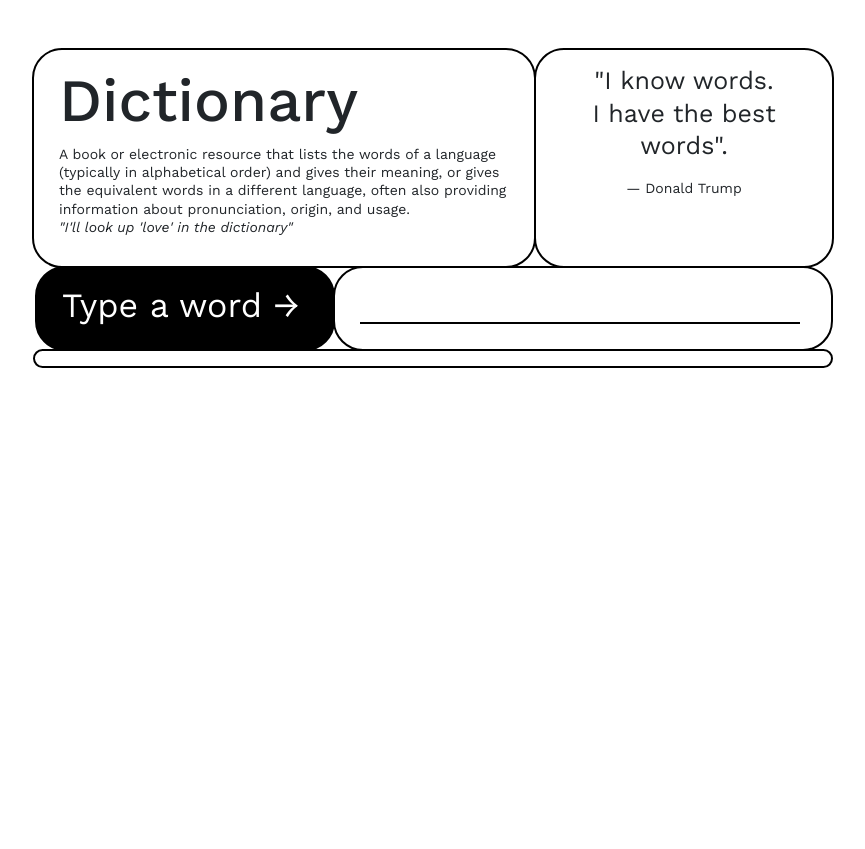
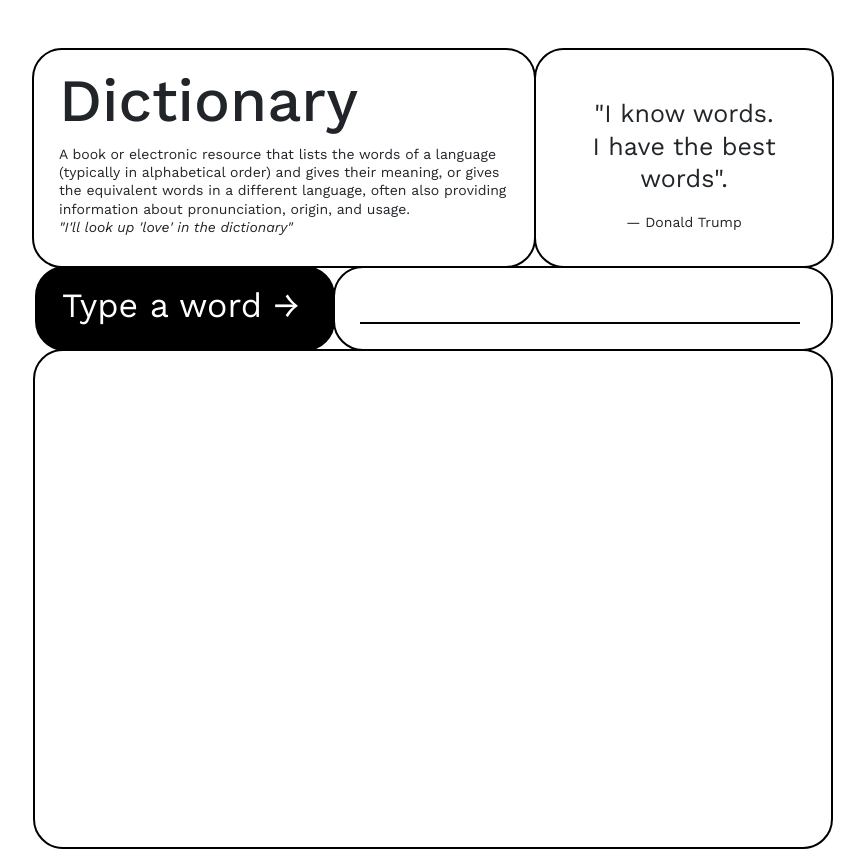
Before and after one commit to debriks/react-dictionary-app, a React (Create React App) app: page / in a window 1280 px wide. Shown: the whole page, without its empty margins (206-1071 px from the left). Before the commit the page ends 800 px from the top, so only its background shows below. Built offline with nearby package versions, Linux system fonts and the light colour scheme.

Commit message:
Minor corrections

```diff
--- a/src/Header.js
+++ b/src/Header.js
@@ -14,9 +14,9 @@ export default function Header() {
           <em> "I'll look up 'love' in the dictionary"</em>
         </small>
       </div>
-      <div className="Header__Quote">
+      <div className="Header__Quote d-flex flex-column text-center justify-content-center align-items-center">
         {" "}
-        <div className="d-flex flex-column text-center justify-content-center align-items-center">
+        <div>
           <p>
             "I know words. <br /> I have the best words".
           </p>
--- /dev/null
+++ b/src/ImageGallery.css
@@ -0,0 +1,3 @@
+.ImageGallery {
+  height: 500px;
+}
--- a/src/ImageGallery.js
+++ b/src/ImageGallery.js
@@ -1,4 +1,5 @@
 import React from "react";
+import "./ImageGallery.css";
 
 export default function ImageGallery() {
   return <div className="ImageGallery"></div>;
--- a/src/Meaning.js
+++ b/src/Meaning.js
@@ -4,27 +4,22 @@ import "./Meaning.css";
 export default function Meaning(props) {
   return (
     <div className="Meaning">
-      <div>
       {" "}
       <h3>
         {" "}
         <em> {props.meaning.partOfSpeech}</em>
       </h3>
-        {props.meaning.definitions
-          .slice(0, 1)
-          .map(function (definition, index) {
+      {props.meaning.definitions.slice(0, 1).map(function (definition, index) {
         return (
           <div key={index}>
             <p> {definition.definition} </p>
             <br />
             <em>{definition.example}</em>
             <br />
-
             <br />
           </div>
         );
-          })}
-      </div>
+      })}{" "}
     </div>
   );
 }
--- a/src/Results.css
+++ b/src/Results.css
@@ -9,7 +9,11 @@
   padding-right: 25px;
   margin-top: -2px;
   margin-left: -2px;
-  height: 300px;
+}
+
+.Phonetic,
+.Synonyms {
+  height: 100px;
 }
 
 .Meaning,
--- a/src/Results.js
+++ b/src/Results.js
@@ -33,11 +33,12 @@ export default function Results(props) {
                   );
                 })}
             </div>
+            <div className="Synonyms"></div>
             <div>
-              {props.results.meanings.synonyms.map(function (synonym, index) {
+              {props.results.meanings.map(function (meaning, index) {
                 return (
                   <div key={index}>
-                    <Synonyms synonym={synonym} />
+                    <Synonyms synonym={meaning.synonyms} />
                   </div>
                 );
               })}
```
Lines whose indentation alone changed are shown as unchanged.
